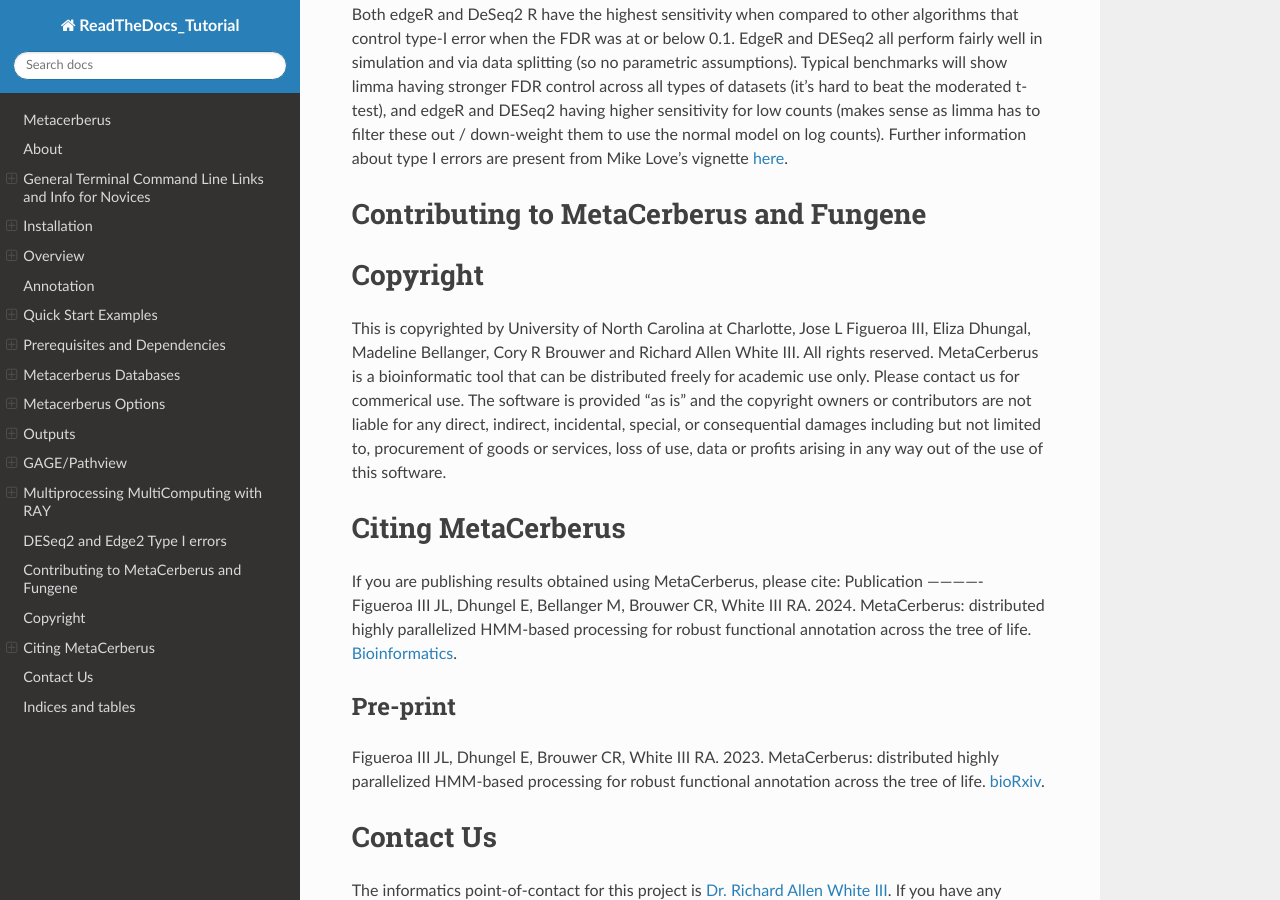
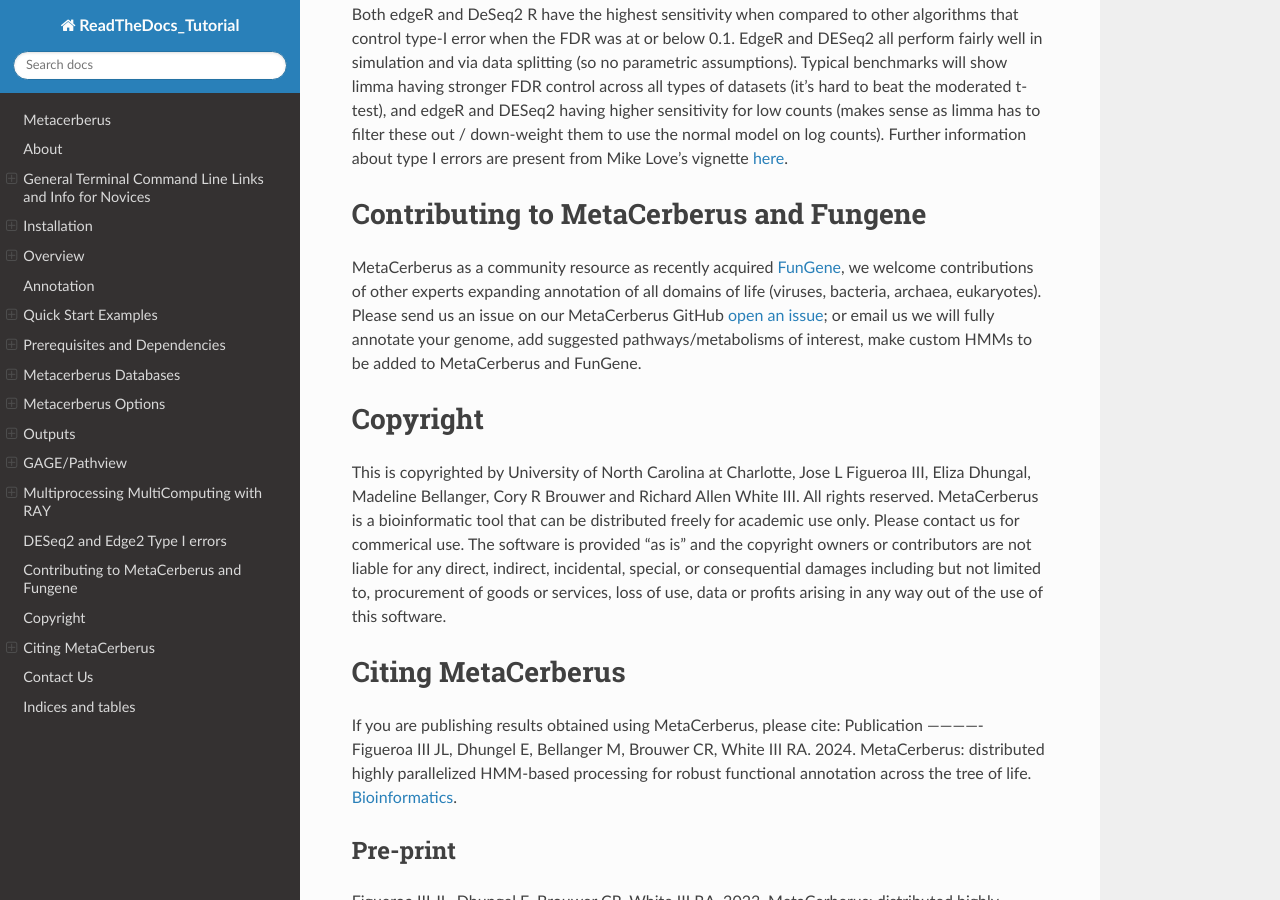
Before and after one commit to jhensl19/github_practice1, a Sphinx documentation site: the page built from source/index.rst, in a window 1280 px wide and 900 px high, scrolled down 16217 px. Built offline with Sphinx 7.4.7 and the Read the Docs theme 2.0.0, drawn with Linux system fonts in a browser that asks for light colours.

Commit message:
almost there

```diff
--- a/source/index.rst
+++ b/source/index.rst
@@ -793,6 +793,11 @@
 Contributing to MetaCerberus and Fungene
 ===========================================
 
+MetaCerberus as a community resource as recently acquired `FunGene`_, we welcome contributions of other experts expanding annotation of all domains of life (viruses, bacteria, archaea, eukaryotes).  Please send us an issue on our MetaCerberus GitHub `open an issue`_; or email us we will fully annotate your genome, add suggested pathways/metabolisms of interest, make custom HMMs to be added to MetaCerberus and FunGene.
+
+.. _FunGene: http://fungene.cme.msu.edu/
+.. _open an issue: https://github.com/raw-lab/metacerberus/issues
+
 Copyright
 ===========
 
```
